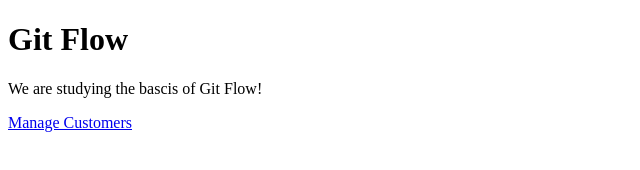
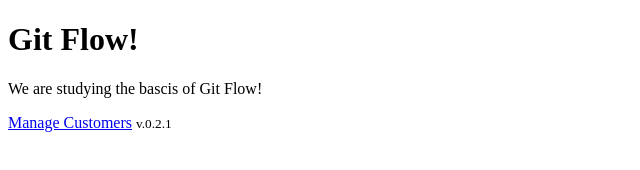
Before and after one commit to repositories-forked/git-flow, a plain HTML site: page index.html in a window 1280 px wide. Shown: the full height of the page, 0-640 px from the left. Drawn offline with Linux system fonts and the light colour scheme.

Commit message:
Fix the title and add the version to index.html

```diff
--- a/index.html
+++ b/index.html
@@ -7,10 +7,11 @@
     <title>Git Flow</title>
 </head>
 <body>
-    <h1>Git Flow</h1>
+    <h1>Git Flow!</h1>
     <p>
         We are studying the bascis of Git Flow!
     </p>
     <a href="manage-customers.html">Manage Customers</a>
+    <small>v.0.2.1</small>
 </body>
 </html>
```
